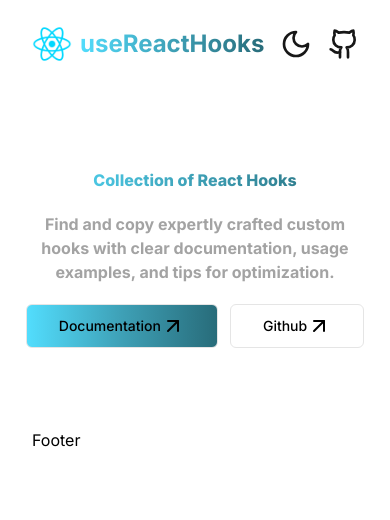
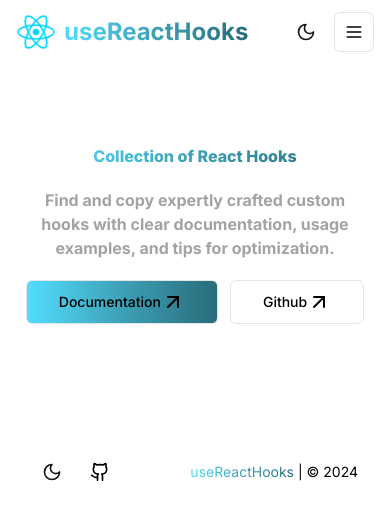
Before and after one commit to project-kt/useReactHooksv2, a Next.js app: page / in a window 390 px wide. Shown: the top 520 px of the page. Built offline with nearby package versions, Linux system fonts and the light colour scheme; no server answers; the database is empty.

Commit message:
navbar and footer setup

```diff
--- a/package.json
+++ b/package.json
@@ -17,10 +17,10 @@
   },
   "dependencies": {
     "@libsql/client": "^0.6.0",
+    "@radix-ui/react-dialog": "^1.0.5",
     "@radix-ui/react-dropdown-menu": "^2.0.6",
     "@radix-ui/react-hover-card": "^1.0.7",
     "@radix-ui/react-separator": "^1.0.3",
-    "@radix-ui/react-dialog": "^1.0.5",
     "@radix-ui/react-slot": "^1.0.2",
     "@radix-ui/react-tabs": "^1.0.4",
     "@t3-oss/env-nextjs": "^0.10.1",
--- a/src/app/_components/footer.tsx
+++ b/src/app/_components/footer.tsx
@@ -1,5 +1,22 @@
+"use client";
+
 import React from "react";
+import Icons from "./icons";
 
 export default function Footer() {
-  return <div>Footer</div>;
+  const year = new Date().getFullYear();
+
+  return (
+    <footer className="container h-24">
+      <div className="mt-5 flex h-24 items-center justify-between gap-4">
+        <div>
+          <Icons />
+        </div>
+        <p className="text-muted-foreground text-center text-sm leading-loose md:text-left">
+          <span className="text-gradient">useReactHooks</span>
+          {` | © ${year}`}
+        </p>
+      </div>
+    </footer>
+  );
 }
--- /dev/null
+++ b/src/app/_components/icons.tsx
@@ -0,0 +1,17 @@
+import { ModeToggle } from "@/components/mode-toggle";
+import { Button } from "@/components/ui/button";
+import { Github } from "lucide-react";
+import Link from "next/link";
+
+export default function Icons() {
+  return (
+    <div className="flex items-center gap-x-2">
+      <ModeToggle />
+      <Button variant="ghost" size={"icon"} asChild>
+        <Link href={"https://github.com"}>
+          <Github className="text-main h-5 w-5" />
+        </Link>
+      </Button>
+    </div>
+  );
+}
--- /dev/null
+++ b/src/app/_components/logo.tsx
@@ -0,0 +1,16 @@
+import Image from "next/image";
+import Link from "next/link";
+import reactImage from "../../../public/react.png";
+
+export default function logo() {
+  return (
+    <div className="flex flex-1 items-center gap-2">
+      <div className="relative h-10 w-10">
+        <Image src={reactImage} alt="react" className="origin-center" fill={true} sizes="48px" />
+      </div>
+      <Link href={"/"}>
+        <h3 className="text-gradient whitespace-nowrap text-2xl font-bold">useReactHooks</h3>
+      </Link>
+    </div>
+  );
+}
--- /dev/null
+++ b/src/app/_components/mobile-menu.tsx
@@ -0,0 +1,33 @@
+import { Button } from "@/components/ui/button";
+import { Sheet, SheetContent, SheetTrigger } from "@/components/ui/sheet";
+import { Menu } from "lucide-react";
+import Icons from "./icons";
+import Logo from "./logo";
+import { type NavBarLink } from "./navbar";
+import NavbarMenu from "./navbar-menu";
+
+export default function MobileMenu({ links }: { links: NavBarLink[] }) {
+  return (
+    <Sheet>
+      <SheetTrigger asChild>
+        <Button variant="outline" size="icon">
+          <Menu className="h-5 w-5" />
+          <span className="sr-only">Toggle navigation menu</span>
+        </Button>
+      </SheetTrigger>
+      <SheetContent side="left" className="w-full">
+        <div className="flex h-full flex-col">
+          <div>
+            <Logo />
+          </div>
+          <div className="flex flex-1">
+            <div className="my-auto flex w-full flex-col gap-y-4">
+              <NavbarMenu links={links} />
+            </div>
+          </div>
+          <Icons />
+        </div>
+      </SheetContent>
+    </Sheet>
+  );
+}
--- /dev/null
+++ b/src/app/_components/navbar-menu.tsx
@@ -0,0 +1,18 @@
+import { Button } from "@/components/ui/button";
+import React from "react";
+import { type NavBarLink } from "./navbar";
+import Link from "next/link";
+
+export default function NavbarMenu({ links }: { links: NavBarLink[] }) {
+  return (
+    <>
+      {links.map((link: NavBarLink, index: number) => (
+        <Button key={index} variant={"link"} asChild>
+          <Link href={link.href} className="text-gradient">
+            {link.title}
+          </Link>
+        </Button>
+      ))}
+    </>
+  );
+}
--- a/src/app/_components/navbar.tsx
+++ b/src/app/_components/navbar.tsx
@@ -1,30 +1,49 @@
-import Image from "next/image";
+import { ModeToggle } from "@/components/mode-toggle";
+import { Button } from "@/components/ui/button";
+import { Sheet, SheetContent, SheetTrigger } from "@/components/ui/sheet";
+import { Menu } from "lucide-react";
 import type React from "react";
-import reactImage from "../../../public/react.png";
-import Link from "next/link";
-import { Github } from "lucide-react";
-import { Button } from "@/components/ui/button";
-import { ModeToggle } from "@/components/mode-toggle";
+import Logo from "./logo";
+import NavbarMenu from "./navbar-menu";
+import Icons from "./icons";
+import MobileMenu from "./mobile-menu";
+
+export type NavBarLink = {
+  title: string;
+  href: string;
+};
 
 export default function Navbar(): React.JSX.Element {
+  const navbarLinks: NavBarLink[] = [
+    {
+      title: "Homepage",
+      href: "/"
+    },
+    {
+      title: "Documentation",
+      href: "/docs"
+    },
+    {
+      title: "Contact",
+      href: "/contact"
+    }
+  ];
   return (
-    <nav className="sticky top-0 z-10 py-6 backdrop-blur-sm dark:bg-zinc-950/80">
-      <div className="container flex items-center">
-        <div className="flex flex-1 items-center gap-2">
-          <div className="relative h-10 w-10">
-            <Image src={reactImage} alt="react" className="origin-center" fill={true} sizes="48px" />
-          </div>
-          <Link href={"/"}>
-            <h3 className="text-gradient whitespace-nowrap text-2xl font-bold">useReactHooks</h3>
-          </Link>
+    <nav className="bg-background sticky top-0 z-10 flex h-16 items-center gap-4  px-4 py-6 backdrop-blur-sm md:px-6">
+      <div className="hidden w-full flex-col text-lg font-medium md:flex md:flex-row md:items-center md:gap-5 md:text-sm  lg:gap-6">
+        <Logo />
+        <NavbarMenu links={navbarLinks} />
+        <div className="ml-auto">
+          <Icons />
         </div>
-        <div className="flex items-center">
+      </div>
+      <div className="flex w-full gap-x-2 md:hidden">
+        <Logo />
+        <div className="ml-auto">
           <ModeToggle />
-          <Link href={"https://github.com"}>
-            <Button variant="link" asChild size={"icon"}>
-              <Github className="text-main h-8 w-8" />
-            </Button>
-          </Link>
+        </div>
+        <div className="ml-auto">
+          <MobileMenu links={navbarLinks} />
         </div>
       </div>
     </nav>
--- a/src/app/layout.tsx
+++ b/src/app/layout.tsx
@@ -22,10 +22,8 @@ export default function RootLayout({ children }: { children: React.ReactNode })
       <body className={cn("bg-background flex flex-col font-sans antialiased", fontSans.variable)}>
         <ThemeProvider attribute="class" defaultTheme="system" enableSystem disableTransitionOnChange>
           <Navbar />
-          <div className="container">
-            {children}
-            <Footer />
-          </div>
+          <div className="container">{children}</div>
+          <Footer />
         </ThemeProvider>
       </body>
     </html>
--- a/src/components/hook-card.tsx
+++ b/src/components/hook-card.tsx
@@ -37,14 +37,10 @@ function HookCard({ hook, children }: { hook: Hook; children?: React.ReactNode }
   useHoverOutside(cardRef, () => setFileContent(null));
 
   return (
-    <Card
-      ref={cardRef}
-      className="group relative w-full transition delay-150 duration-300 ease-in-out hover:-translate-y-1 hover:scale-105 hover:border-cyan-500"
-      onClick={handleCopyHook}
-    >
+    <Card ref={cardRef} className="group relative w-full hover:border-cyan-500" onClick={handleCopyHook}>
       <CardHeader>
-        <CardTitle className="text-gradient">{hook.name}</CardTitle>
-        <CardDescription>{hook.description}</CardDescription>
+        <CardTitle className="text-gradient mb-2">{hook.name}</CardTitle>
+        <CardDescription className="line-clamp-2">{hook.description}</CardDescription>
       </CardHeader>
       <CardFooter className="flex">
         <Link href={hook.source!} className="text-gradient">
--- a/src/components/mode-toggle.tsx
+++ b/src/components/mode-toggle.tsx
@@ -21,8 +21,8 @@ export function ModeToggle(): React.JSX.Element | undefined {
 
   if (hasMounted) {
     return (
-      <Button onClick={handleChamgeTheme} variant="link">
-        {theme === "dark" ? <Sun className="text-main h-8 w-8" /> : <Moon className="text-main h-8 w-8" />}
+      <Button onClick={handleChamgeTheme} size={"icon"} variant={"link"}>
+        {theme === "dark" ? <Sun className="text-main h-5 w-5" /> : <Moon className="text-main h-5 w-5" />}
       </Button>
     );
   }
--- /dev/null
+++ b/src/components/ui/input.tsx
@@ -0,0 +1,22 @@
+import * as React from "react";
+
+import { cn } from "@/lib/utils";
+
+export type InputProps = React.InputHTMLAttributes<HTMLInputElement>
+
+const Input = React.forwardRef<HTMLInputElement, InputProps>(({ className, type, ...props }, ref) => {
+  return (
+    <input
+      type={type}
+      className={cn(
+        "flex h-10 w-full rounded-md border border-neutral-200 bg-white px-3 py-2 text-sm ring-offset-white file:border-0 file:bg-transparent file:text-sm file:font-medium placeholder:text-neutral-500 focus-visible:outline-none focus-visible:ring-2 focus-visible:ring-neutral-950 focus-visible:ring-offset-2 disabled:cursor-not-allowed disabled:opacity-50 dark:border-neutral-800 dark:bg-neutral-950 dark:ring-offset-neutral-950 dark:placeholder:text-neutral-400 dark:focus-visible:ring-neutral-300",
+        className
+      )}
+      ref={ref}
+      {...props}
+    />
+  );
+});
+Input.displayName = "Input";
+
+export { Input };
```
Also changed, not shown: 1 other file (tests, documents, lock files or other folders).
